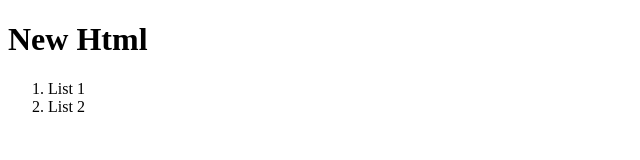
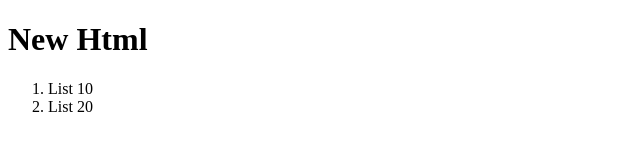
Before and after one commit to Biswajeet11/git-experiment, a plain HTML site: page new.html in a window 1280 px wide. Shown: the full height of the page, 0-640 px from the left. Drawn offline with Linux system fonts and the light colour scheme.

Commit message:
changed the list number

```diff
--- a/new.html
+++ b/new.html
@@ -9,8 +9,8 @@
 <body>
   <h1>New Html</h1>
   <ol>
-    <li>List 1</li>
-    <li>List 2</li>
+    <li>List 10</li>
+    <li>List 20</li>
   </ol>
 </body>
 </html>
```
